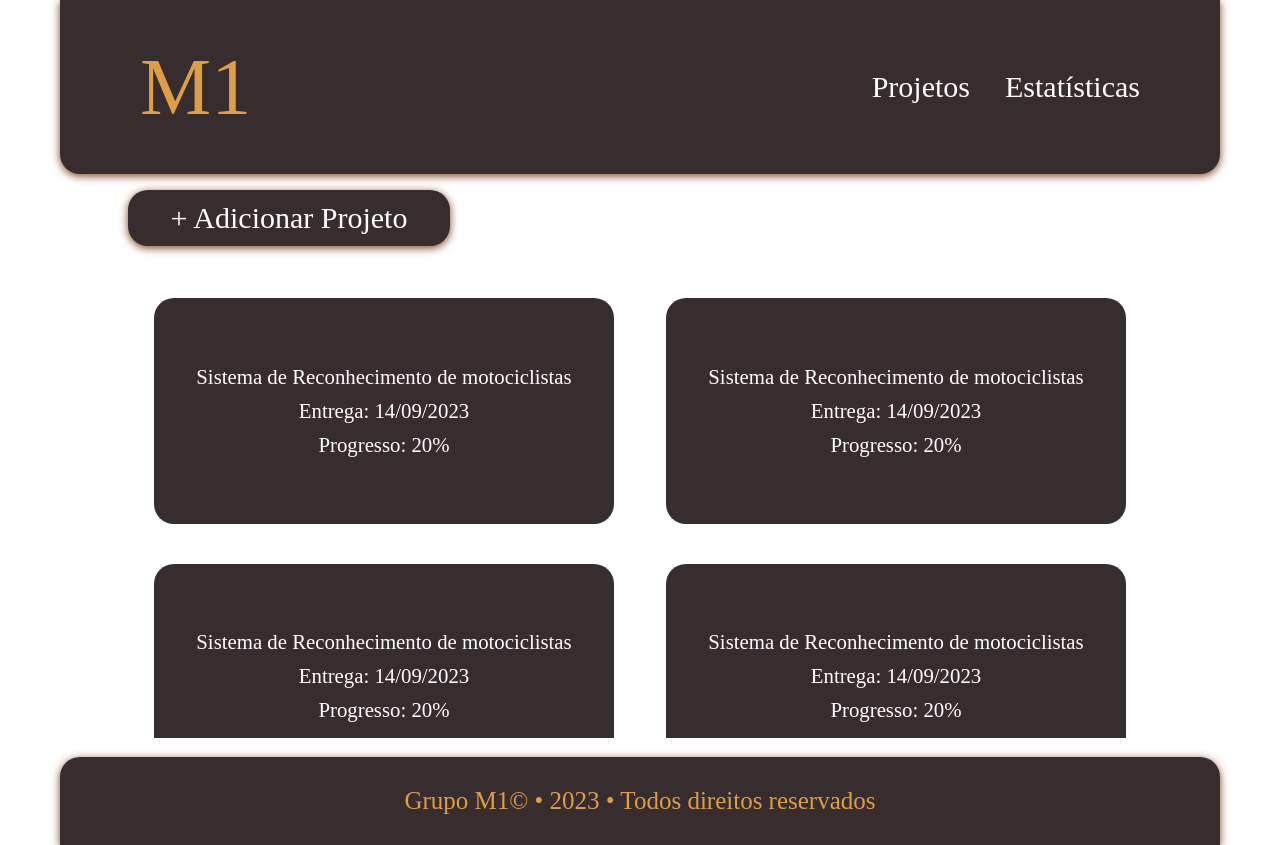
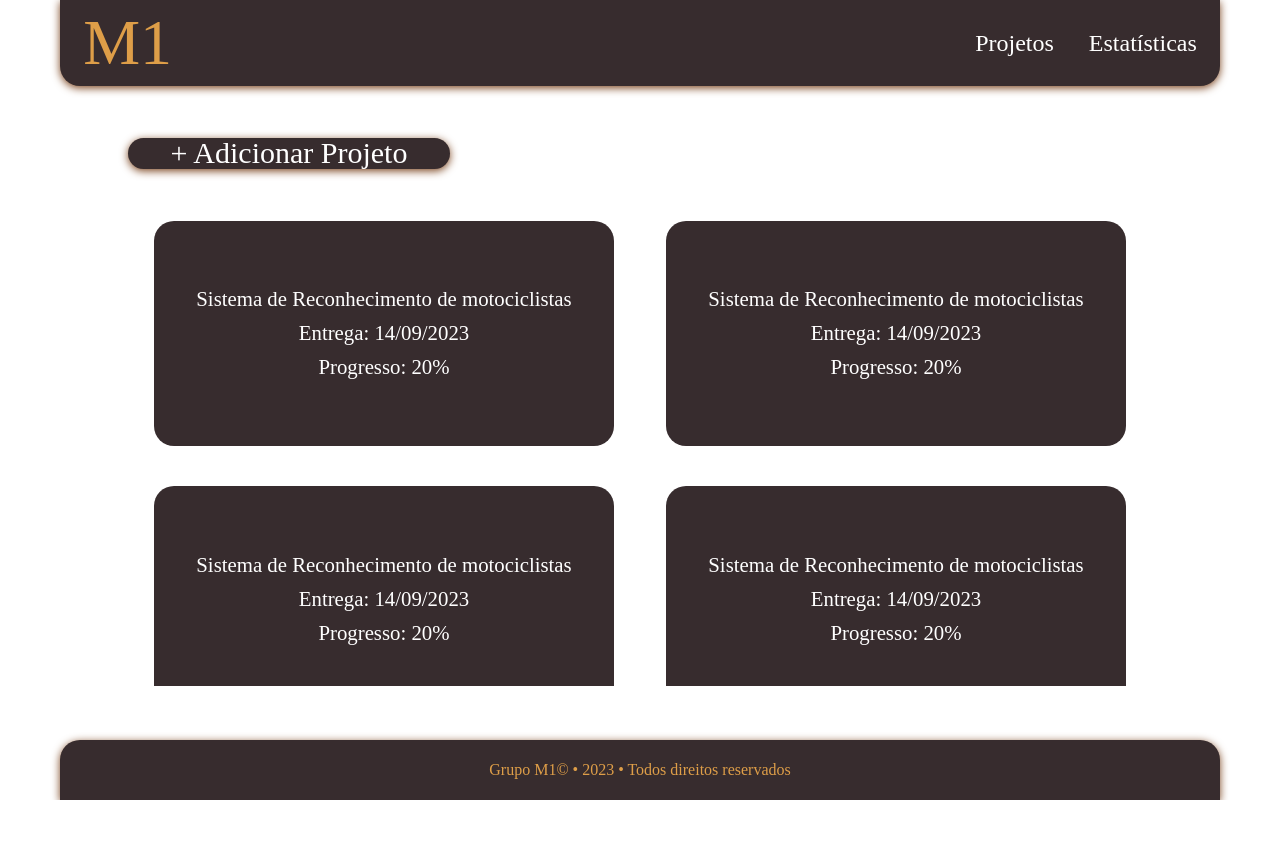
Before and after one commit to M1-API-3DSM/Front-End, a Next.js app in the folder siatt-frontend-api/: page /projetos in a window 1280 px wide. After the commit the page ends 800 px from the top, so only its background shows below. Built offline with nearby package versions, Linux system fonts and the light colour scheme.

Commit message:
Atualização do Sass da Nav e Footer

```diff
--- a/siatt-frontend-api/pages/novoprojeto/index.tsx
+++ b/siatt-frontend-api/pages/novoprojeto/index.tsx
@@ -3,9 +3,9 @@ import React from 'react';
 import Nav, { Papel, NavProps } from '../../components/nav';
 import Footer from '../../components/footer';
 import UploadaerXlsx from '../../components/uploader_xlsx';
-import '../../public/css/novoprojeto.css';
 import InputCapture from '../../components/Inputs/input_novo_projeto';
 import InputSalvarProjeto from '../../components/Inputs/input_salvar_projeto';
+import '../../public/css/novoprojeto.css';
 
 export async function getServerSideProps() {
   const nav: NavProps = { papel: Papel.EngenheiroChefe }
@@ -29,7 +29,7 @@ function Projetos({ nav }: { nav: NavProps }) {
             <InputCapture rota='/teste_novoProjeto' />
           </div>
           <div id="projetos">
-            <UploadaerXlsx rota="/xlsx_tarefas" />
+            <UploadaerXlsx rota="http://localhost:3000/projetoItem/criar" />
             <UploadaerXlsx rota="/Rota_Recursos" />
           </div>
         </div>
--- a/siatt-frontend-api/public/css/estatisticas.css
+++ b/siatt-frontend-api/public/css/estatisticas.css
@@ -1,7 +1,7 @@
 nav {
   display: flex;
-  height: 9.625rem;
-  padding: 0.625rem 5rem;
+  height: 5%;
+  padding: 2%;
   justify-content: space-between;
   align-items: center;
   flex-shrink: 0;
@@ -12,7 +12,7 @@ nav {
 }
 nav ul {
   display: flex;
-  height: 6.25rem;
+  height: 10%;
   justify-content: center;
   align-items: center;
   gap: 2.1875rem;
@@ -22,7 +22,7 @@ nav li {
 }
 nav a {
   color: #FFFFFF;
-  font-size: 1.875rem;
+  font-size: 150%;
   font-style: normal;
   font-weight: 400;
   line-height: normal;
@@ -33,7 +33,7 @@ nav a:hover {
 }
 nav h3 {
   color: #DE9E48;
-  font-size: 5rem;
+  font-size: 4rem;
   font-style: normal;
   font-weight: 400;
   line-height: normal;
@@ -41,7 +41,7 @@ nav h3 {
 
 footer {
   display: flex;
-  height: 4.25rem;
+  height: 5%;
   margin-top: 1.2rem;
   margin-bottom: 0;
   padding: 0.625rem 5rem;
@@ -56,7 +56,7 @@ footer {
 }
 footer span {
   color: #DE9E48;
-  font-size: 1.5625rem;
+  font-size: 100%;
   font-style: normal;
   font-weight: 400;
   line-height: normal;
--- a/siatt-frontend-api/public/css/login.css
+++ b/siatt-frontend-api/public/css/login.css
@@ -1,7 +1,7 @@
 nav {
   display: flex;
-  height: 9.625rem;
-  padding: 0.625rem 5rem;
+  height: 5%;
+  padding: 2%;
   justify-content: space-between;
   align-items: center;
   flex-shrink: 0;
@@ -12,7 +12,7 @@ nav {
 }
 nav ul {
   display: flex;
-  height: 6.25rem;
+  height: 10%;
   justify-content: center;
   align-items: center;
   gap: 2.1875rem;
@@ -22,7 +22,7 @@ nav li {
 }
 nav a {
   color: #FFFFFF;
-  font-size: 1.875rem;
+  font-size: 150%;
   font-style: normal;
   font-weight: 400;
   line-height: normal;
@@ -33,7 +33,7 @@ nav a:hover {
 }
 nav h3 {
   color: #DE9E48;
-  font-size: 5rem;
+  font-size: 4rem;
   font-style: normal;
   font-weight: 400;
   line-height: normal;
@@ -41,7 +41,7 @@ nav h3 {
 
 footer {
   display: flex;
-  height: 4.25rem;
+  height: 5%;
   margin-top: 1.2rem;
   margin-bottom: 0;
   padding: 0.625rem 5rem;
@@ -56,7 +56,7 @@ footer {
 }
 footer span {
   color: #DE9E48;
-  font-size: 1.5625rem;
+  font-size: 100%;
   font-style: normal;
   font-weight: 400;
   line-height: normal;
--- a/siatt-frontend-api/public/css/projetos.css
+++ b/siatt-frontend-api/public/css/projetos.css
@@ -1,7 +1,7 @@
 nav {
   display: flex;
-  height: 9.625rem;
-  padding: 0.625rem 5rem;
+  height: 5%;
+  padding: 2%;
   justify-content: space-between;
   align-items: center;
   flex-shrink: 0;
@@ -12,7 +12,7 @@ nav {
 }
 nav ul {
   display: flex;
-  height: 6.25rem;
+  height: 10%;
   justify-content: center;
   align-items: center;
   gap: 2.1875rem;
@@ -22,7 +22,7 @@ nav li {
 }
 nav a {
   color: #FFFFFF;
-  font-size: 1.875rem;
+  font-size: 150%;
   font-style: normal;
   font-weight: 400;
   line-height: normal;
@@ -33,7 +33,7 @@ nav a:hover {
 }
 nav h3 {
   color: #DE9E48;
-  font-size: 5rem;
+  font-size: 4rem;
   font-style: normal;
   font-weight: 400;
   line-height: normal;
@@ -41,7 +41,7 @@ nav h3 {
 
 footer {
   display: flex;
-  height: 4.25rem;
+  height: 5%;
   margin-top: 1.2rem;
   margin-bottom: 0;
   padding: 0.625rem 5rem;
@@ -56,7 +56,7 @@ footer {
 }
 footer span {
   color: #DE9E48;
-  font-size: 1.5625rem;
+  font-size: 100%;
   font-style: normal;
   font-weight: 400;
   line-height: normal;
@@ -97,7 +97,7 @@ body {
 #botao-projetos {
   display: flex;
   width: 18.875rem;
-  height: 2.25rem;
+  height: 2%;
   padding: 0.625rem;
   flex-direction: column;
   justify-content: center;
--- a/siatt-frontend-api/public/sass/_base.scss
+++ b/siatt-frontend-api/public/sass/_base.scss
@@ -6,8 +6,8 @@ $light-brown: #7A431D;
 
 nav {
   display: flex;
-  height: 9.625rem;
-  padding: 0.625rem 5rem;
+  height: 5%;
+  padding: 2%;
   justify-content: space-between;
   align-items: center;
   flex-shrink: 0;
@@ -18,7 +18,7 @@ nav {
 
   ul {
     display: flex;
-    height: 6.25rem;
+    height: 10%;
     justify-content: center;
     align-items: center;
     gap: 2.1875rem;
@@ -30,7 +30,7 @@ nav {
 
   a {
     color: $white;
-    font-size: 1.875rem;
+    font-size: 150%;
     font-style: normal;
     font-weight: 400;
     line-height: normal;
@@ -43,7 +43,7 @@ nav {
 
   h3 {
     color: $bronze;
-    font-size: 5rem;
+    font-size: 4rem;
     font-style: normal;
     font-weight: 400;
     line-height: normal;
@@ -52,7 +52,7 @@ nav {
 
 footer {
   display: flex;
-  height: 4.25rem;
+  height: 5%;
   margin-top: 1.2rem;
   margin-bottom: 0;
   padding: 0.625rem 5rem;
@@ -67,7 +67,7 @@ footer {
 
   span {
     color: $bronze;
-    font-size: 1.5625rem;
+    font-size: 100%;
     font-style: normal;
     font-weight: 400;
     line-height: normal;
--- /dev/null
+++ b/siatt-frontend-api/public/sass/novoprojeto.scss
@@ -0,0 +1,70 @@
+@import 'base';
+
+.conteudo {
+  display: flex;
+  width: 80vw;
+  height: 68.5vh;
+  padding-top: 1rem;
+  flex-direction: column;
+  align-items: flex-start;
+  gap: 3.75rem;
+  flex-shrink: 0;
+}
+
+#botao-projetos {
+  display: flex;
+  width: 18.875rem;
+  height: 5rem;
+  padding: 0.625rem;
+  flex-direction: column;
+  justify-content: center;
+  align-items: center;
+  gap: 0.625rem;
+  flex-shrink: 0;
+  border-radius: 1.25rem;
+  background: #372C2E;
+  box-shadow: 0px 2px 8px 0px #7A431D;
+  color: #FFFFFF;
+  font-size: 1.875rem;
+  font-style: normal;
+  font-weight: 400;
+  line-height: normal;
+  text-decoration: none;
+}
+
+#botao-projetos:hover {
+  outline: 4px solid #DE9E48;
+}
+
+#projetos {
+  display: flex;
+  max-height: 100%;
+  width: 100%;
+  justify-content: space-around;
+  align-items: flex-start;
+  align-content: flex-start;
+  row-gap: 2.5rem;
+  flex: 1 0 0;
+  align-self: stretch;
+  flex-wrap: wrap;
+}
+
+#projetos a {
+  text-decoration: none;
+}
+
+.btnNovoProjeto {
+  background-color: #372C2E;
+  color: white;
+  padding: 1%;
+  border-radius: 5px;
+  box-shadow: 2px 2px 10px black;
+}
+
+.btnNovoProjeto input {
+  background-color: transparent;
+  color: white;
+  border: none;
+  outline: none;
+  font-size: 120%;
+}
--- a/siatt-frontend-api/public/sass/projetos.scss
+++ b/siatt-frontend-api/public/sass/projetos.scss
@@ -14,7 +14,7 @@
 #botao-projetos {
   display: flex;
   width: 18.875rem;
-  height: 2.25rem;
+  height: 2%;
   padding: 0.625rem;
   flex-direction: column;
   justify-content: center;
```
Also changed, not shown: siatt-frontend-api/public/css/novoprojeto.css (+5 -2 lines), 1 other file (tests, documents, lock files or other folders).
